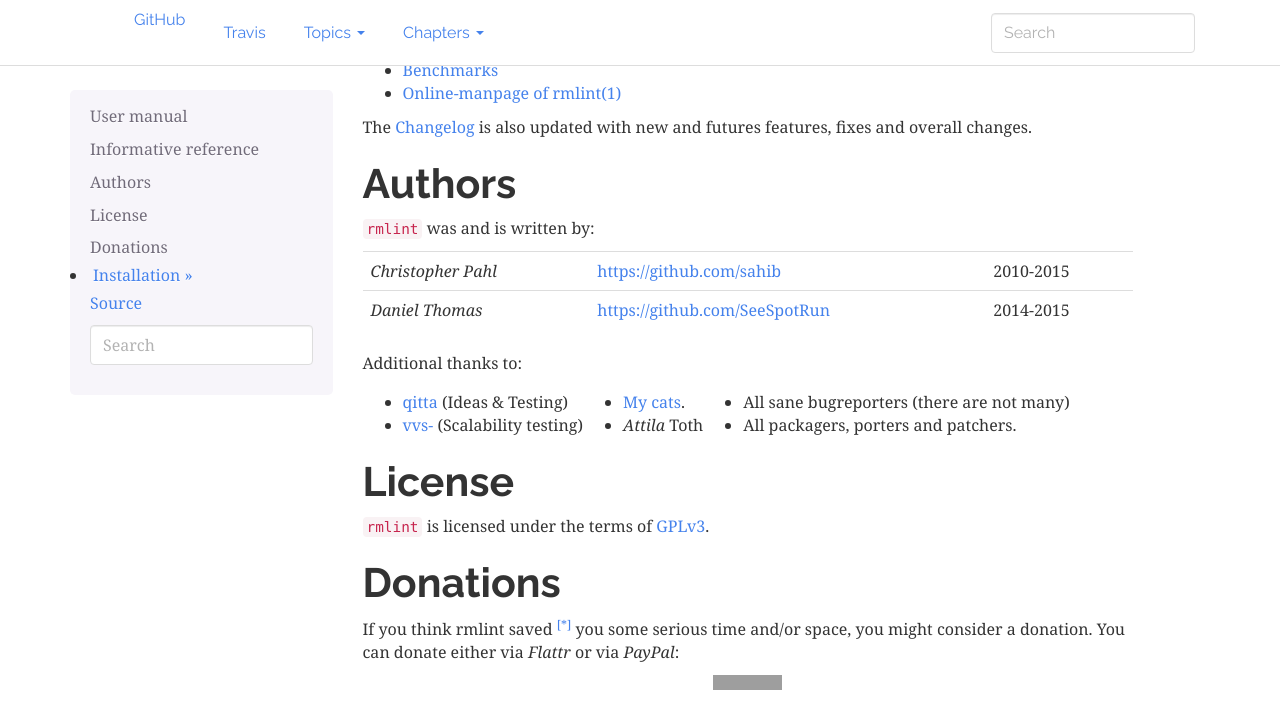
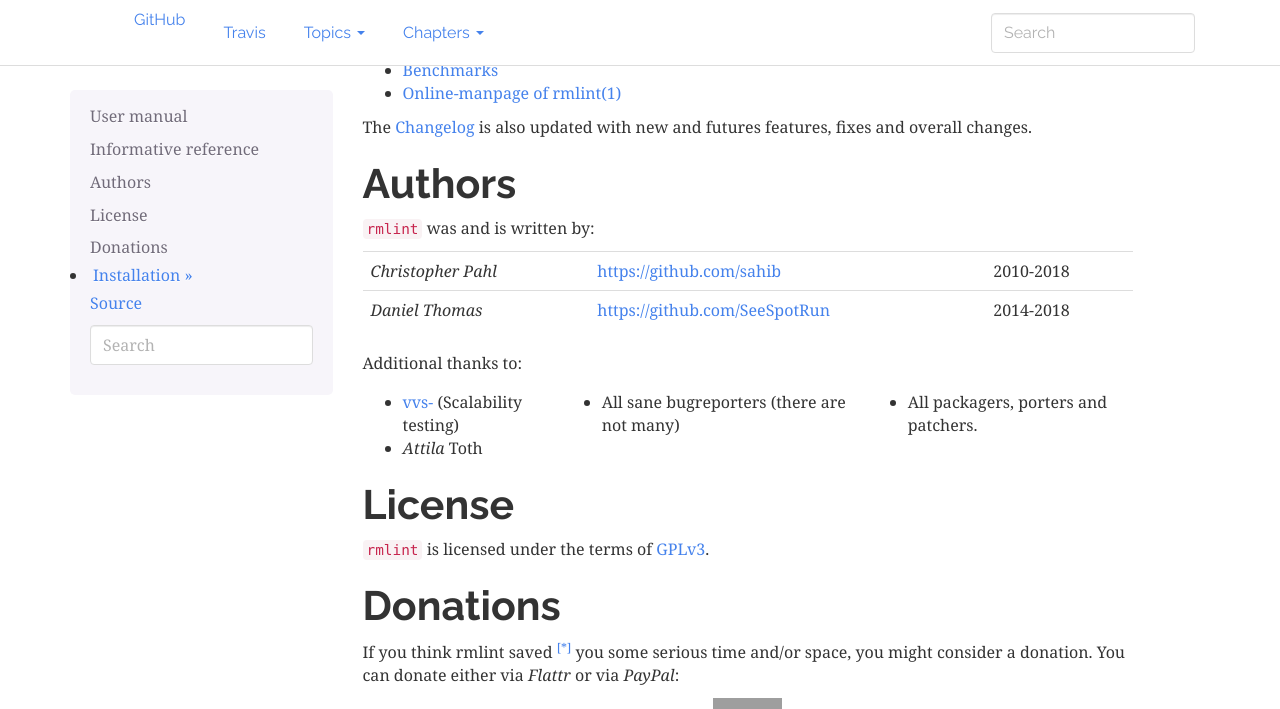
Before and after one commit to sahib/rmlint, a Sphinx documentation site: the page built from docs/index.rst, in a window 1280 px wide and 900 px high, scrolled down 2150 px, cut to the strip 0-709 px from the top of the window. Built offline with Sphinx 7.4.7, drawn with Linux system fonts in a browser that asks for light colours; grey boxes are pictures that could not be loaded.

Commit message:
docs: fix a few things

```diff
--- a/docs/index.rst
+++ b/docs/index.rst
@@ -129,8 +129,8 @@ Authors
 ``rmlint`` was and is written by:
 
 ===================================  ============================= ===========================================
-*Christopher Pahl*                   https://github.com/sahib      2010-2015
-*Daniel Thomas*                      https://github.com/SeeSpotRun 2014-2015
+*Christopher Pahl*                   https://github.com/sahib      2010-2018
+*Daniel Thomas*                      https://github.com/SeeSpotRun 2014-2018
 ===================================  ============================= ===========================================
 
 Additional thanks to:
@@ -138,9 +138,7 @@ Additional thanks to:
 .. hlist::
     :columns: 3
 
-    - qitta_ (Ideas & Testing)
     - `vvs-`_ (Scalability testing)
-    - `My cats`_.
     - *Attila* Toth
     - All sane bugreporters (there are not many)
     - All packagers, porters and patchers.
--- a/docs/tutorial.rst
+++ b/docs/tutorial.rst
@@ -24,7 +24,7 @@ so we gonna explain them to you here.
 
     A file that matches the original.  Note that depending
     on rmlint settings, "match" may mean an exact match or
-    just that the files have matching hash values (see XXX)
+    just that the files have matching hash values.
 
 
 
```
